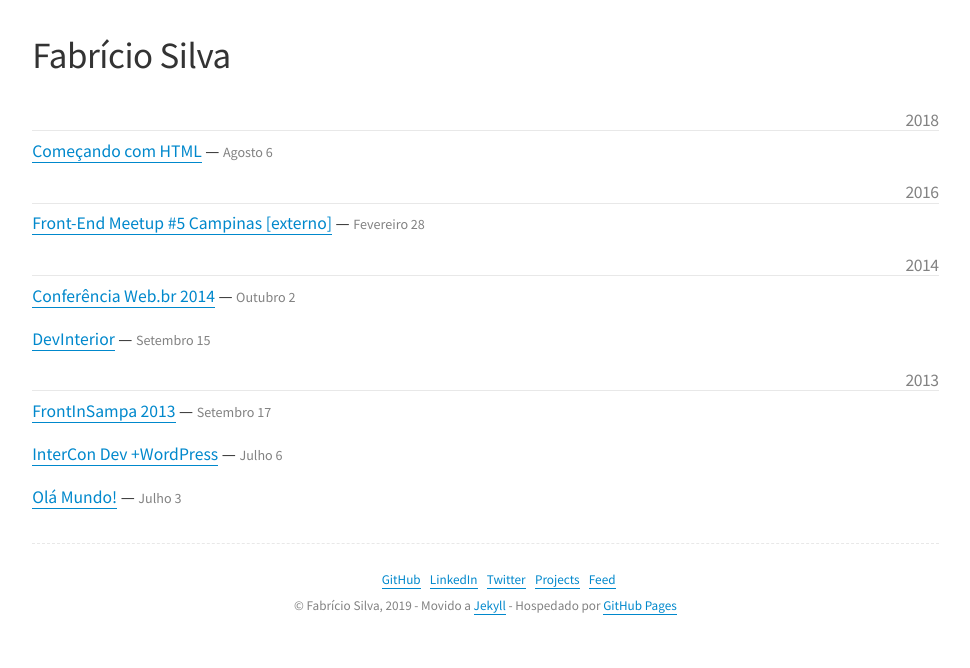
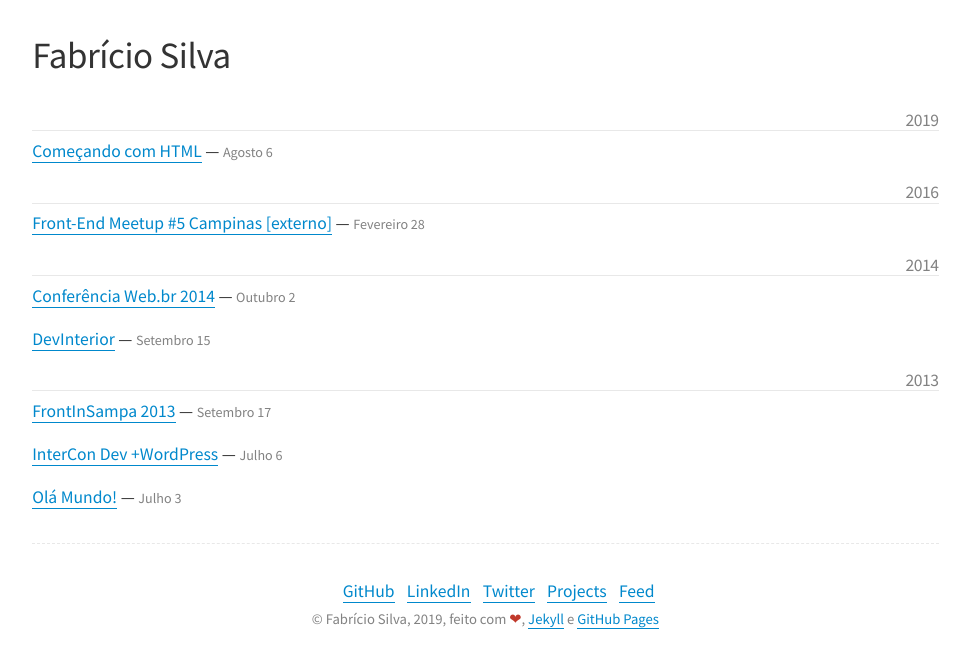
Before and after one commit to fabriciofmsilva/fabriciofmsilva.github.io, a Jekyll site: the page built from index.html, in a window 1280 px wide. Shown: the top 668 px of the page, without its empty margins (159-1129 px from the left). Built offline with Jekyll 4.4.1, drawn with Linux system fonts in a browser that asks for light colours.

Commit message:
Update footer

```diff
--- a/_includes/footer.html
+++ b/_includes/footer.html
@@ -17,7 +17,7 @@
     </li>
   </ul>
 
-  <p class="credits">© {{ site.title }}, {{ site.time | date: '%Y' }} - Movido a <a href="https://jekyllrb.com/">Jekyll</a> - Hospedado por <a href="https://pages.github.com/">GitHub Pages</a></p>
+  <small class="credits">© {{ site.title }}, {{ site.time | date: '%Y' }}, feito com <span class="icon icon-heart">❤</span>, <a href="https://jekyllrb.com/">Jekyll</a> e <a href="https://pages.github.com/">GitHub Pages</a></small>
 </footer>
 
 <script type="text/javascript" src="/js/libs/jquery-1.10.1.js"></script>
--- a/_posts/2018-08-06-introducao-ao-html.md
+++ b/_posts/2019-08-06-introducao-ao-html.md
@@ -2,7 +2,7 @@
 layout: post
 title: Começando com HTML
 description: Começando com HTML
-date: 2018-08-06 08:13:01
+date: 2019-08-06 08:13:01
 categories: frontend
 tags: html
 image: /img/post/generic.jpg
--- a/_sass/_base.scss
+++ b/_sass/_base.scss
@@ -70,6 +70,10 @@ h5 {
 
 h6 {
   font-size: 1rem;
+}
+
+small {
+  display: block;
 }
 
 code {
--- a/_sass/_footer.scss
+++ b/_sass/_footer.scss
@@ -3,8 +3,11 @@
  */
 .footer {
   padding-top: 2em;
-  font-size: .75rem;
   color: $grey-color;
   text-align: center;
   border-top: 1px dashed $grey-color-light;
 }
+
+.icon-heart {
+  color: $heart-color;
+}
--- a/css/main.scss
+++ b/css/main.scss
@@ -18,6 +18,7 @@ $spacing-unit: 20px;
 $text-color: #333;
 $link-color: #08c;
 $background-color: #fff;
+$heart-color : #c0392b;
 
 $grey-color: #828282;
 $grey-color-light: lighten($grey-color, 40%);
```
